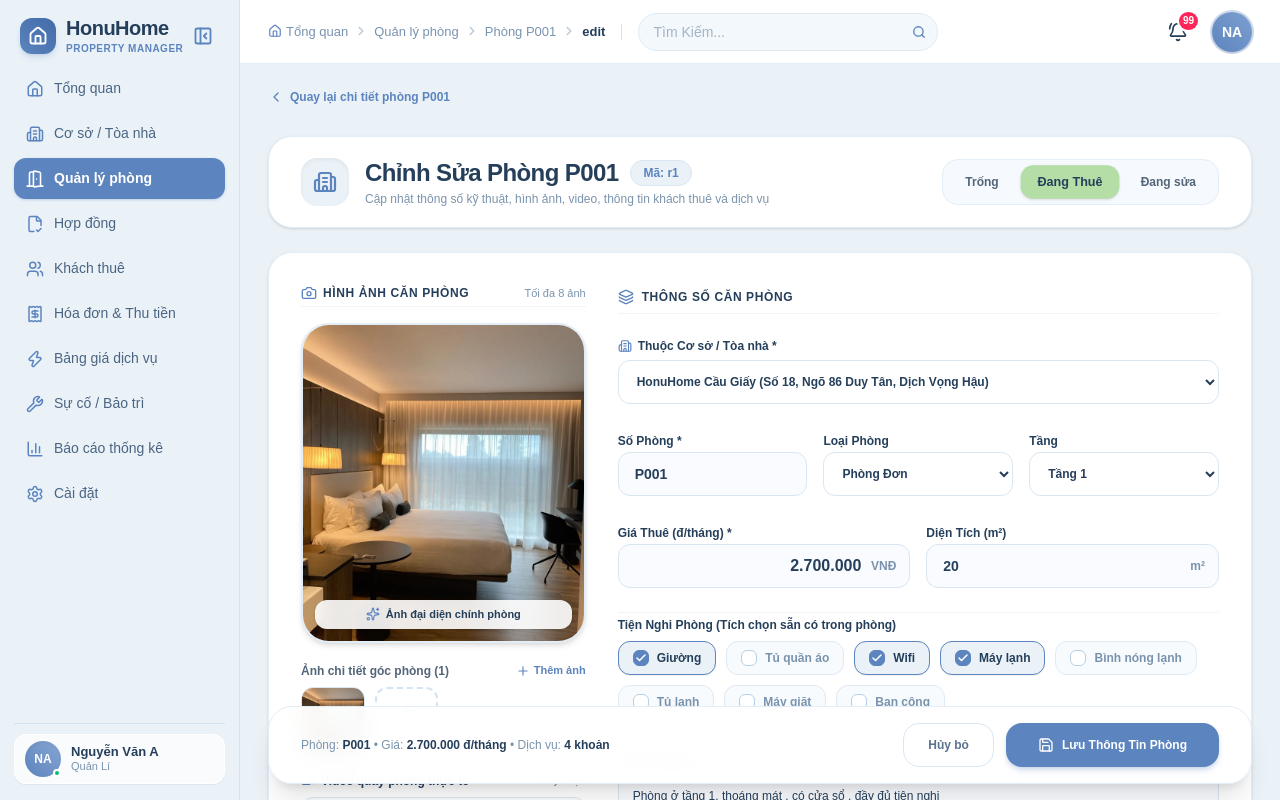
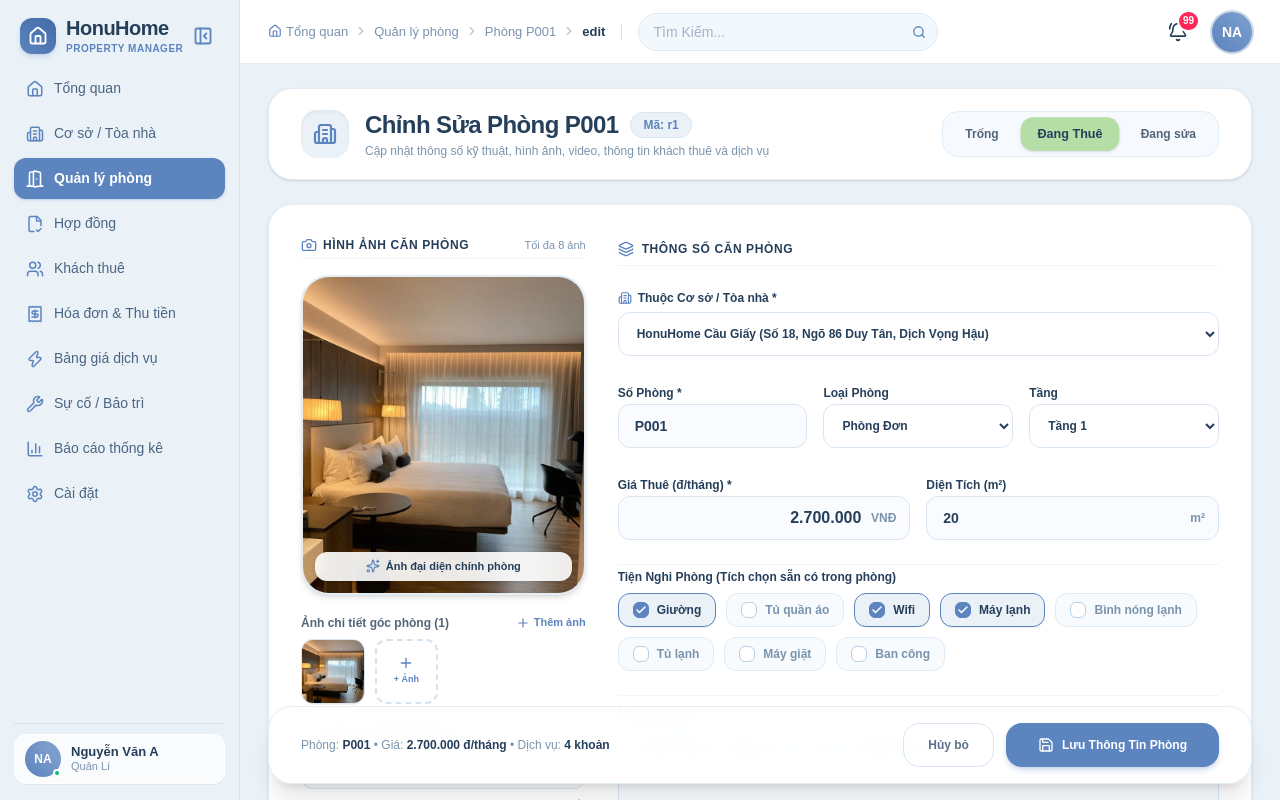
Before and after one commit to ngocnh05/honu_home, a Next.js app: page /rooms/P001/edit in a window 1280 px wide. Shown: the top 800 px of the page. Built offline with nearby package versions, Linux system fonts and the light colour scheme.

Commit message:
fix(rooms): remove redundant back breadcrumb links since top header already provides navigation

```diff
--- a/src/components/rooms/create-room-view.tsx
+++ b/src/components/rooms/create-room-view.tsx
@@ -5,7 +5,6 @@ import Link from "next/link";
 import Image from "next/image";
 import { useRouter } from "next/navigation";
 import {
-  ChevronLeft,
   Upload,
   Plus,
   Trash2,
--- a/src/components/rooms/edit-room-view.tsx
+++ b/src/components/rooms/edit-room-view.tsx
@@ -5,7 +5,6 @@ import Link from "next/link";
 import Image from "next/image";
 import { useRouter } from "next/navigation";
 import {
-  ChevronLeft,
   Upload,
   Plus,
   Trash2,
@@ -261,18 +260,7 @@ export function EditRoomView({ room }: EditRoomViewProps) {
 
   return (
     <div className="w-full space-y-6 animate-fadeIn pb-16 select-none">
-      {/* 1. Breadcrumb navigation */}
-      <div>
-        <Link
-          href={`/rooms/${room.roomNumber}`}
-          className="inline-flex items-center gap-1.5 text-xs font-bold text-[#5C84BE] hover:text-[#41689E] transition-colors group cursor-pointer"
-        >
-          <ChevronLeft className="w-4 h-4 group-hover:-translate-x-0.5 transition-transform" />
-          <span>Quay lại chi tiết phòng {room.roomNumber}</span>
-        </Link>
-      </div>
-
-      {/* 2. Top Header Bar */}
+      {/* 1. Top Header Bar */}
       <div className="flex flex-col sm:flex-row sm:items-center justify-between gap-4 bg-white px-8 py-5 rounded-3xl border border-[#E3EDF6] shadow-sm w-full">
         <div className="flex items-center gap-4">
           <div className="w-12 h-12 rounded-2xl bg-[#EAF2F8] text-[#5C84BE] flex items-center justify-center shadow-inner">
--- a/src/components/rooms/room-detail-view.tsx
+++ b/src/components/rooms/room-detail-view.tsx
@@ -4,7 +4,6 @@ import * as React from "react";
 import Link from "next/link";
 import Image from "next/image";
 import {
-  ChevronLeft,
   Calendar,
   Phone,
   UserCheck,
@@ -91,18 +90,7 @@ export function RoomDetailView({ room }: RoomDetailViewProps) {
 
   return (
     <div className="w-full space-y-5 animate-fadeIn pb-12 select-none">
-      {/* 1. Breadcrumb navigation */}
-      <div>
-        <Link
-          href="/rooms"
-          className="inline-flex items-center gap-1.5 text-xs font-bold text-[#5C84BE] hover:text-[#41689E] transition-colors group cursor-pointer"
-        >
-          <ChevronLeft className="w-4 h-4 group-hover:-translate-x-0.5 transition-transform" />
-          <span>Quay lại danh sách phòng</span>
-        </Link>
-      </div>
-
-      {/* 2. Top Header Bar: Status Badge + Tiêu đề phòng (Chuẩn Figma 37:172, 37:185) */}
+      {/* 1. Top Header Bar: Status Badge + Tiêu đề phòng (Chuẩn Figma 37:172, 37:185) */}
       <div className="flex items-center justify-between bg-white px-8 py-5 rounded-3xl border border-[#E3EDF6] shadow-sm w-full">
         <div className="flex items-center gap-4">
           {/* Status Badge */}
```
